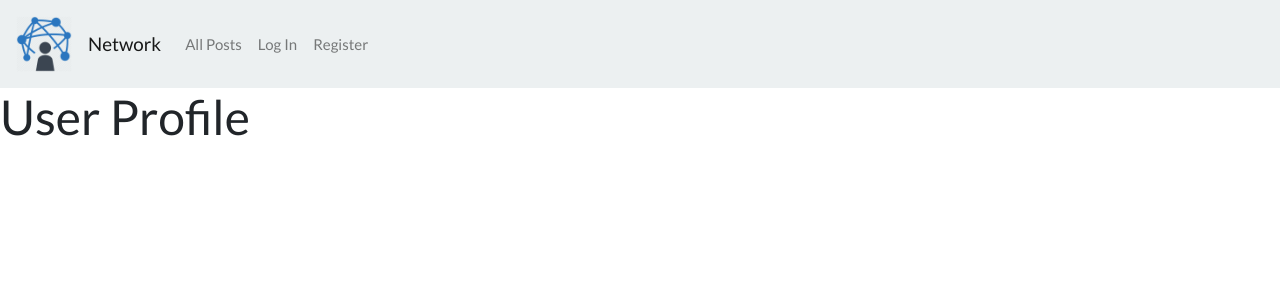
After one commit to KevFrancisco/cs50-web-network, a Django app: template network/templates/network/user_profile.html in a window 1280 px wide. The commit adds this page. Shown: the top 300 px of the page. Run offline with Django 3.2, Linux system fonts and the light colour scheme; the template is opened without the code that fills it, so the values that code supplies are empty; parts of the project's set-up code (start-up, migrations or seed data) failed here and were passed over; some libraries are stand-ins or nearby versions.

Commit message:
display all posts

```diff
--- a/network/models.py
+++ b/network/models.py
@@ -23,7 +23,7 @@ class Post(models.Model):
                         auto_now=True
                     )
     def __str__(self):
-        return f"{self.owner} + {self.text} + {self.image} + {self.timestamp}"
+        return f"{self.owner} posted {self.text}"
 
 class PostForm(ModelForm):
     class Meta:
@@ -43,6 +43,8 @@ class Like(models.Model):
                         related_name='liked',
                         on_delete=models.CASCADE,
                     )
+    def __str__(self):
+        return f"{self.post} is liked by {self.liker}"
 
 # FIXME is this model correct?
 # We come back to this later quack
@@ -57,3 +59,5 @@ class Follower(models.Model):
                         related_name='followed_by',
                         on_delete=models.CASCADE,
                     )
+    def __str__(self):
+        return f"{self.followed_by} is following {self.followed}"
--- a/network/templates/network/layout.html
+++ b/network/templates/network/layout.html
@@ -33,6 +33,10 @@
 
         {# Page Title #}
         <title>{% block title %}Social Network{% endblock %}</title>
+
+        {# Livereload #}
+        <script>document.write('<script src="http://' + (location.host || 'localhost').split(':')[0] + ':35729/livereload.js?snipver=1"></' + 'script>')</script>
+
     </head>
     <body>
 
@@ -43,14 +47,19 @@
                     <a class="navbar-brand" href="#">Network</a>
                 </div>
             </div>
+            <button class="navbar-toggler" type="button" data-toggle="collapse" data-target="#navbar-collapse-content" aria-controls="navbarSupportedContent" aria-expanded="false" aria-label="Toggle navigation">
+                <span class="navbar-toggler-icon"></span>
+            </button>
 
-            <div>
+
+            <div class="collapse navbar-collapse" id="navbar-collapse-content">
               <ul class="navbar-nav mr-auto">
                 {% if user.is_authenticated %}
                     <li class="nav-item">
                         <a class="nav-link" href="#"><strong>{{ user.username }}</strong></a>
                     </li>
                 {% endif %}
+                <div class="navbar-collapse">
                     <li class="nav-item">
                     <a class="nav-link" href="{% url 'index' %}">All Posts</a>
                     </li>
@@ -72,6 +81,8 @@
                             <a class="nav-link" href="{% url 'register' %}">Register</a>
                         </li>
                     {% endif %}
+                </div>
+
               </ul>
             </div>
           </nav>
--- /dev/null
+++ b/network/templates/network/user_profile.html
@@ -0,0 +1,8 @@
+{% extends "network/layout.html" %}
+
+{% block body %}
+
+<h1>User Profile</h1>
+
+
+{% endblock %}
--- a/network/urls.py
+++ b/network/urls.py
@@ -9,4 +9,5 @@ urlpatterns = [
     path("logout", views.logout_view, name="logout"),
     path("register", views.register, name="register"),
     path("new_post", views.new_post, name="new_post"),
+    path("user/<int:user_id>", views.user_profile, name="user_profile"),
 ]
--- a/network/views.py
+++ b/network/views.py
@@ -1,5 +1,6 @@
 from django.contrib.auth import authenticate, login, logout
 from django.db import IntegrityError
+from django.db.models import Count
 from django.http import HttpResponse, HttpResponseRedirect
 from django.shortcuts import render
 from django.urls import reverse
@@ -10,7 +11,10 @@ from network.models import PostForm, User, Post, Like, Follower
 
 
 def index(request):
-    all_posts = Post.objects.all().order_by('-timestamp')
+    all_posts = (Post.objects
+                        .annotate(like_count=Count('likes'))
+                        .order_by('-timestamp')
+                )
     context = {
         'all_posts': all_posts,
     }
--- a/project4/urls.py
+++ b/project4/urls.py
@@ -20,3 +20,9 @@ urlpatterns = [
     path("admin/", admin.site.urls),
     path("", include("network.urls")),
 ]
+
+# See Reference for image uploads: https://studygyaan.com/django/how-to-upload-and-display-image-in-django
+from django.conf import settings
+from django.conf.urls.static import static
+
+urlpatterns += static(settings.MEDIA_URL, document_root=settings.MEDIA_ROOT)
```
Also changed, not shown: network/templates/network/index.html (+15 -3 lines), db.sqlite3. Lines whose indentation alone changed are shown as unchanged.
